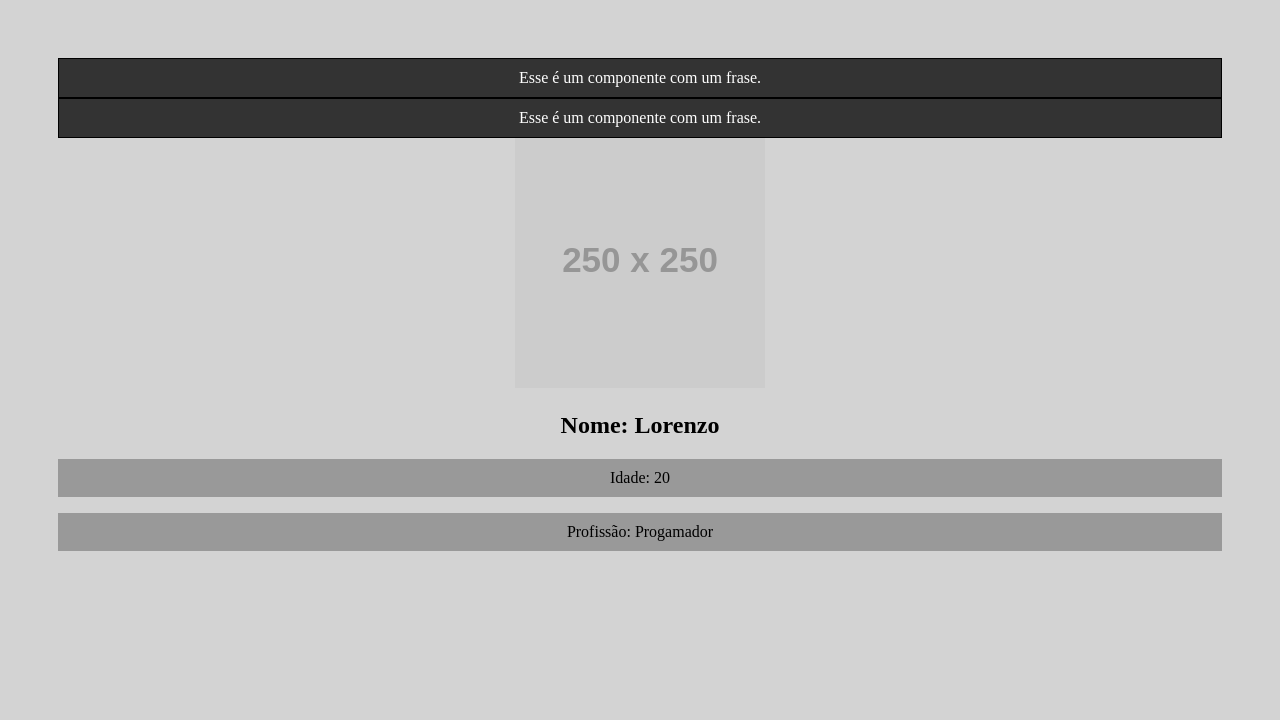
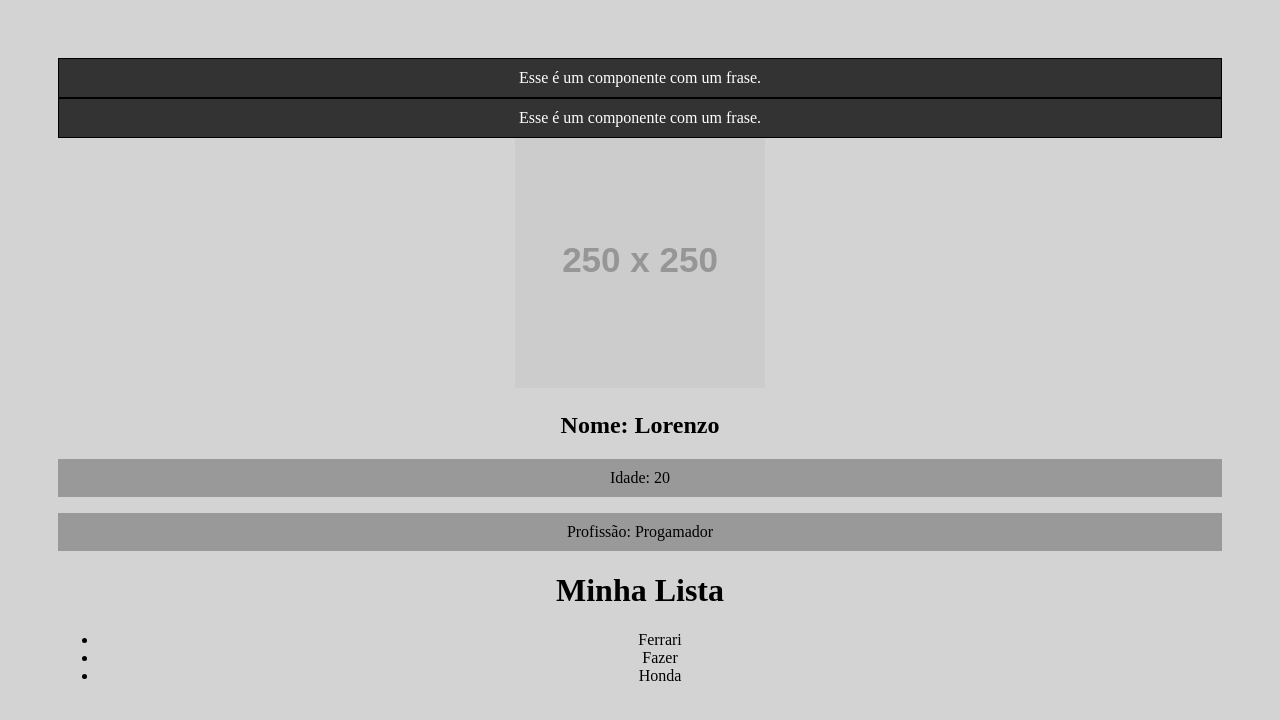
Before and after one commit to llorenzojorge/projeto-costs, a React (Create React App) app in the folder projeto-costs/: page / in a window 1280 px wide. Shown: the top 720 px of the page. Built offline with nearby package versions, Linux system fonts and the light colour scheme.

Commit message:
Utilizando React Fragments

```diff
--- a/projeto-costs/src/App.jsx
+++ b/projeto-costs/src/App.jsx
@@ -3,6 +3,7 @@
 import SayMyName from './components/SayMyName';
 import Pessoa from './components/Pessoa';
 import Frase from './components/Frase';
+import List from './components/List';
 
 function App() {
 
@@ -13,6 +14,8 @@
 
       <Pessoa nome="Lorenzo" idade="20" profissao="Progamador" foto="https://placehold.co/250" />
 
+      <List />
+
     </div>
   );
 
--- /dev/null
+++ b/projeto-costs/src/components/Item.jsx
@@ -0,0 +1,9 @@
+function Item(props) {
+    return (
+        <>
+        <li>{props.marca}</li>
+        </>
+    )
+}
+
+export default Item;
--- /dev/null
+++ b/projeto-costs/src/components/List.jsx
@@ -0,0 +1,17 @@
+import Item from "./Item";
+
+function List() {
+
+    return (
+        <>
+            <h1>Minha Lista</h1>
+            <ul>
+                <Item marca="Ferrari"/>
+                <Item marca="Fazer"/>
+                <Item marca="Honda"/>
+            </ul>
+        </>
+    )
+}
+
+export default List;
--- a/projeto-costs/src/index.css
+++ b/projeto-costs/src/index.css
@@ -1,5 +1,6 @@
 body {
   padding: 50px;
+  padding-bottom: 500px;
   background-color: lightgray;
 }
 
```
